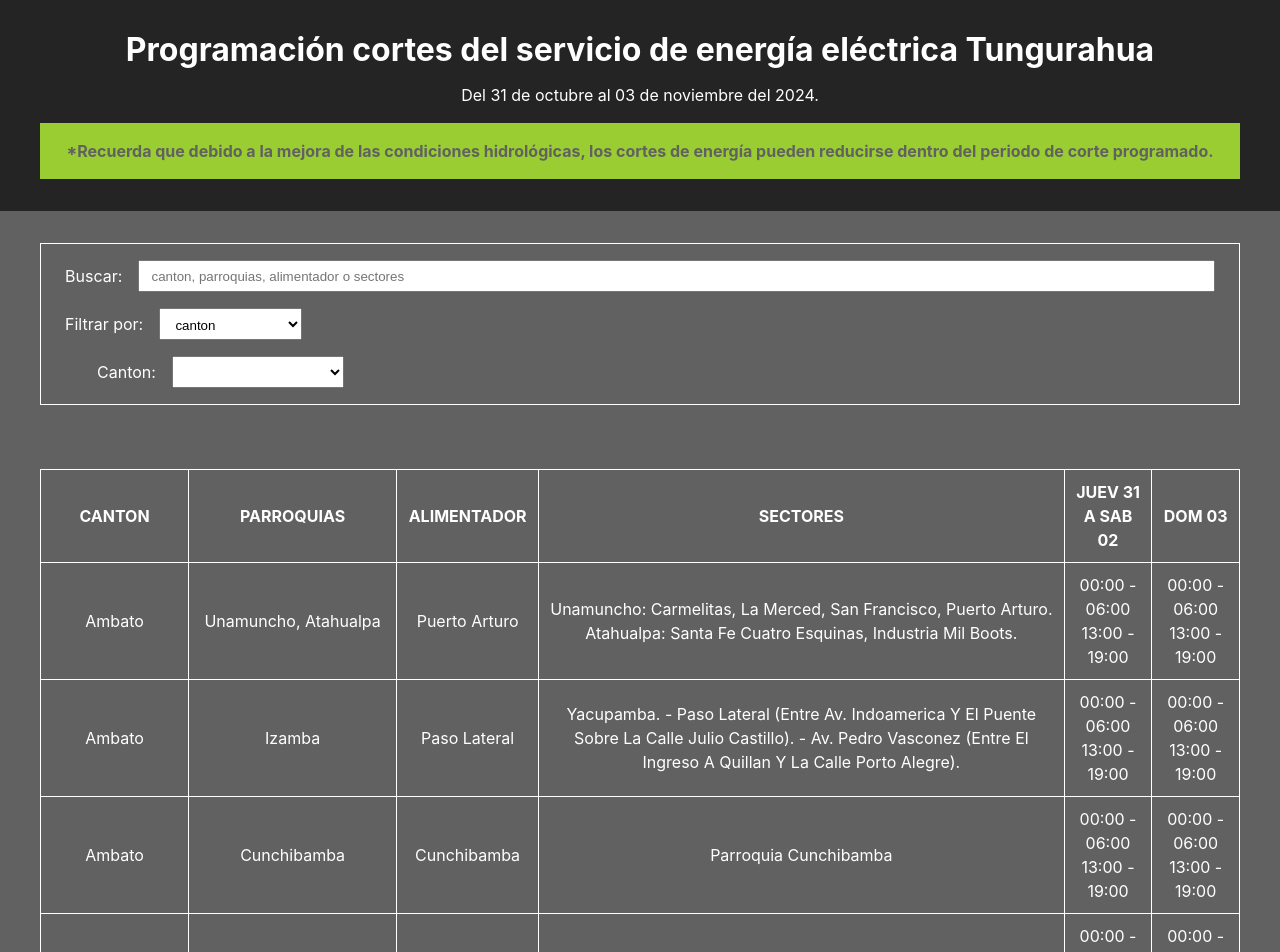
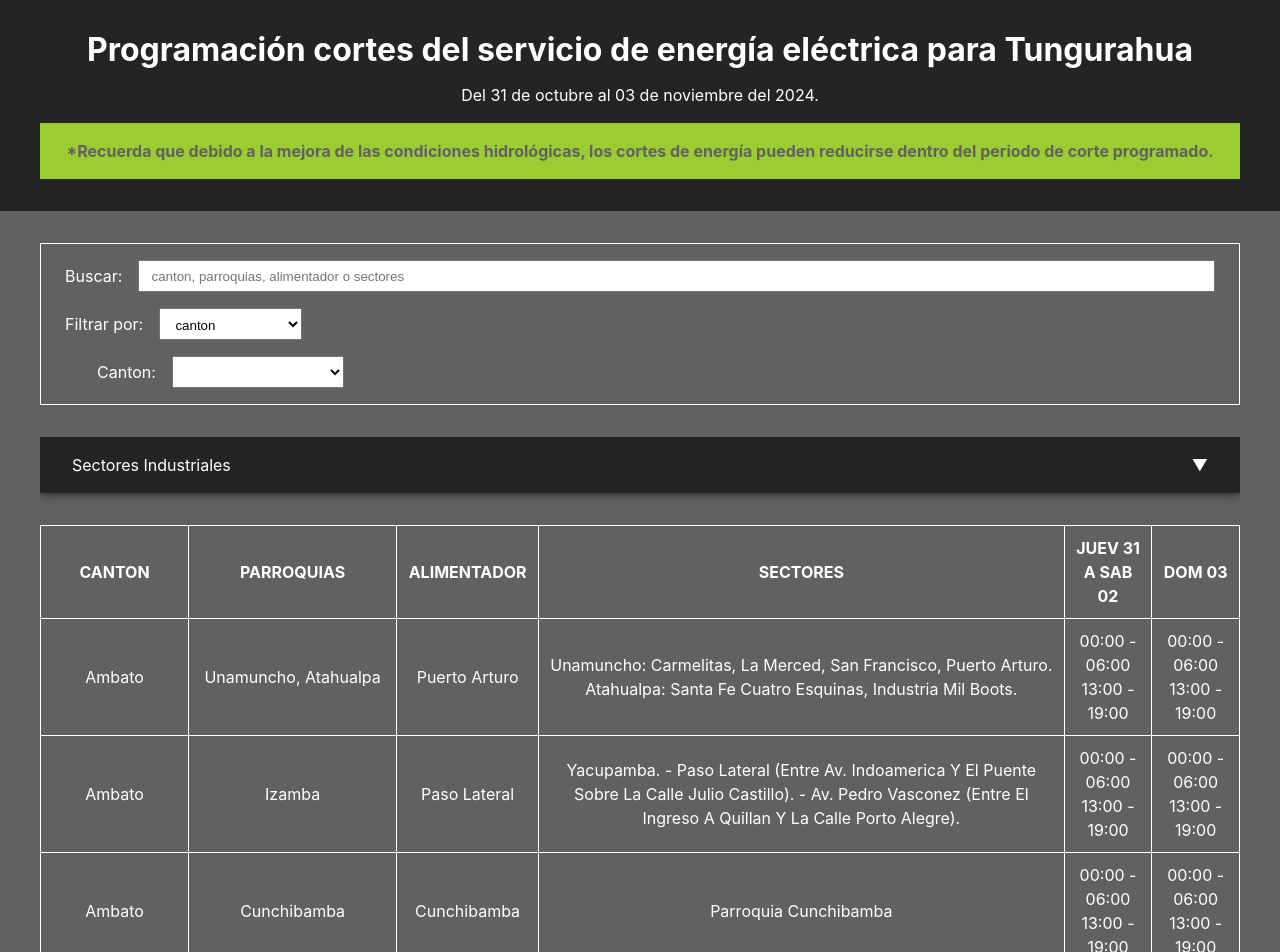
Before and after one commit to EstebanCarrilloG/info-cortes-tungurahua, a React (Vite) app: page / in a window 1280 px wide. Shown: the top 952 px of the page. Built offline with nearby package versions, Linux system fonts and the light colour scheme.

Commit message:
sectores industriales added

```diff
--- a/index.html
+++ b/index.html
@@ -9,7 +9,7 @@
     <meta name="viewport" content="width=device-width, initial-scale=1.0" />
     <meta name="google-site-verification" content="0o8KCUQM71sZrStzaRpNt3JM2S74FquwitCj9yVtnF8" />
     <title>
-      Programación cortes del servicio de energía eléctrica - Tungurahua
+      Programación cortes del servicio de energía eléctrica para Tungurahua
     </title>
   </head>
   <body>
--- a/src/App.css
+++ b/src/App.css
@@ -1,24 +1,23 @@
-.container{
+.container {
   max-width: 1200px;
   margin: 0 auto;
   width: 95%;
 }
 
-header{
+header {
   background-color: #242424;
   color: white;
 }
 
-.info{
+.info {
   background: yellowgreen;
   padding: 1rem 1.5rem;
   text-align: center;
   color: #616161;
   font-weight: bold;
-
 }
 
-.header-container{
+.header-container {
   padding: 2rem 0;
   text-align: center;
   display: flex;
@@ -26,16 +25,16 @@ header{
   gap: 1rem;
 }
 
-main{
+main {
   background-color: #616161;
   color: white;
   min-height: 100vh;
 }
 
-.main-container{
+.main-container {
   padding: 2rem 0;
 }
-.forms-section{
+.forms-section {
   display: flex;
   flex-direction: column;
   gap: 1rem;
@@ -44,40 +43,74 @@ main{
   padding: 1rem 1.5rem;
 }
 
-form{
+form {
   display: flex;
   gap: 1rem;
   align-items: center;
 }
-.search-form input, .options-form select, .data-filter-form select {
+.search-form input,
+.options-form select,
+.data-filter-form select {
   height: 2rem;
   padding: 0.5rem 0.7rem;
   width: 100%;
+}
+
+.options-form select,
+.data-filter-form select {
+  width: max-content;
+}
+
+.data-filter-form {
+  padding-left: 2rem;
+}
+.data-filter-form label {
+  text-transform: capitalize;
+}
+.table-container {
+  overflow-x: scroll;
+  text-transform: capitalize;
+  display: flex;
+  flex-direction: column;
+  gap: 2rem;
+}
+.industrias-container {
+  box-shadow: 0px 0px 10px 0px rgba(0, 0, 0, 0.75);
+}
+.industrias-header{
+  display: flex;
+  width: 100%;
+  background: #242424;
+  justify-content: space-between;
+  padding: 1rem 2rem;
+  cursor:pointer;
 
 }
 
-.options-form select, .data-filter-form select{
-  width: max-content;
+.industrias-table-container {
+  overflow: hidden;
 }
 
-.data-filter-form{
-  padding-left: 2rem;
+.industrias-table {
+  transform: translateY(-100%);
+  opacity: 0;
+  animation: slide-in 0.5s forwards ease;
 }
-.data-filter-form label{
-  text-transform: capitalize;
-}
-.table-container{
-  padding: 2rem 0;
-  overflow-x: scroll;
-  text-transform: capitalize;
+@keyframes slide-in {
+  to {
+    transform: translateY(0);
+    opacity: 1;
+  }
 }
 
-
-table, td, th {
+table,
+td,
+th {
   border: 1px solid;
 }
 
-td, th {
+td,
+th {
   padding: 10px;
   text-align: center;
 }
--- a/src/App.jsx
+++ b/src/App.jsx
@@ -1,6 +1,6 @@
 import { useState } from "react";
 import "./App.css";
-import thFilter from "./scripts/thFilter";
+import tableHeadersFilter from "./scripts/tableHeadersFilter";
 import dataFiltered from "./scripts/dataFiltered";
 import getAllData from "./scripts/getAllData";
 import optionsFilter from "./scripts/optionsFilter";
@@ -8,9 +8,9 @@ import searchFilter from "./scripts/searchFilter";
 
 function App() {
   const [data, setData] = useState(getAllData());
-  const thItems = thFilter();
-  const options = thFilter().filter((key) => key != "sectores");
+  const options = tableHeadersFilter().filter((key) => key != "sectores");
   const [option, setOption] = useState(options[0]);
+  const [isVisible, setIsVisible] = useState(false);
 
   const handleSearch = (e) => {
     e.preventDefault();
@@ -29,10 +29,10 @@ function App() {
       <header>
         <div className="header-container container">
           <h1>
-            Programación cortes del servicio de energía eléctrica Tungurahua
+            Programación cortes del servicio de energía eléctrica para
+            Tungurahua
           </h1>
-          <p>Del 31 de octubre al 03 de
-          noviembre del 2024.</p>
+          <p>Del 31 de octubre al 03 de noviembre del 2024.</p>
           <p className="info">
             *Recuerda que debido a la mejora de las condiciones hidrológicas,
             los cortes de energía pueden reducirse dentro del periodo de corte
@@ -48,7 +48,6 @@ function App() {
               <label htmlFor="search">Buscar: </label>
               <input
                 type="search"
-                name="CANTÓN"
                 id="search"
                 placeholder="canton, parroquias, alimentador o sectores"
                 onChange={(e) => handleSearch(e)}
@@ -90,10 +89,38 @@ function App() {
           </div>
 
           <div className="table-container">
+            <div className="industrias-container">
+              <p
+                className="industrias-header"
+                onClick={() => setIsVisible(!isVisible)}
+              >
+                Sectores industriales <span>{isVisible ? "▲" : "▼"}</span>
+              </p>
+              <div className={`industrias-table-container`}>
+                {isVisible && (
+                  <table className={`industrias-table`}>
+                    <thead>
+                      {tableHeadersFilter("industrias").map((item) => (
+                        <th>{item.toUpperCase()}</th>
+                      ))}
+                    </thead>
+                    <tbody>
+                      {getAllData("industrias")?.map((item) => (
+                        <tr>
+                          {tableHeadersFilter("industrias").map((key) => (
+                            <td>{item[key]}</td>
+                          ))}
+                        </tr>
+                      ))}
+                    </tbody>
+                  </table>
+                )}
+              </div>
+            </div>
             <table>
               <thead>
                 <tr>
-                  {thItems.map((item) => (
+                  {tableHeadersFilter().map((item) => (
                     <th>{item.toUpperCase()}</th>
                   ))}
                 </tr>
@@ -102,7 +129,7 @@ function App() {
               <tbody>
                 {data?.map((item) => (
                   <tr>
-                    {thItems.map((key) => (
+                    {tableHeadersFilter().map((key) => (
                       <td>{item[key]}</td>
                     ))}
                   </tr>
--- /dev/null
+++ b/src/data/data-industrias.json
@@ -0,0 +1,66 @@
+[
+  {
+    "table_data": [
+      {
+        "canton": "ambato",
+        "parroquias": "izamba",
+        "alimentador": "plasticaucho",
+        "sectores": "plasticaucho industrial (desconexion parcial)",
+        "juev 31": "00:00 - 24:00",
+        "vier 01": "00:00 - 24:00",
+        "sab 02": "00:00 - 24:00",
+        "dom 03": ""
+      },
+      {
+        "canton": "ambato",
+        "parroquias": "cunchibamba",
+        "alimentador": "fairis",
+        "sectores": "industria fairis",
+        "juev 31": "00:00 - 24:00",
+        "vier 01": "00:00 - 24:00",
+        "sab 02": "00:00 - 16:00",
+        "dom 03": ""
+      },
+      {
+        "canton": "ambato",
+        "parroquias": "izamba",
+        "alimentador": "pia 2",
+        "sectores": "parque industrial ambato 2",
+        "juev 31": "00:00 - 10:00",
+        "vier 01": "",
+        "sab 02": "",
+        "dom 03": ""
+      },
+      {
+        "canton": "ambato",
+        "parroquias": "izamba",
+        "alimentador": "pia 1",
+        "sectores": "parque industrial ambato pia 1",
+        "juev 31": "00:00 - 10:00",
+        "vier 01": "",
+        "sab 02": "",
+        "dom 03": ""
+      },
+      {
+        "canton": "ambato",
+        "parroquias": "santa rosa",
+        "alimentador": "industrial",
+        "sectores": "parque industrial santa rosa, sector casigana",
+        "juev 31": "00:00 - 10:00",
+        "vier 01": "",
+        "sab 02": "",
+        "dom 03": ""
+      },
+      {
+        "canton": "ambato",
+        "parroquias": "benitez",
+        "alimentador": "bioalimentar",
+        "sectores": "industrias",
+        "juev 31": "00:00 - 24:00",
+        "vier 01": "00:00 - 24:00",
+        "sab 02": "00:00 - 16:00",
+        "dom 03": ""
+      }
+    ]
+  }
+]
--- a/src/data/data.json
+++ b/src/data/data.json
@@ -326,7 +326,7 @@
         "parroquias": "rio verde, rio negro",
         "alimentador": "rio verde",
         "sectores": "agoyan, rio blanco. rio verde, san francisco, rio negro, el topo.",
-        "juev 31 a ssaabb 0 021": "06:00 - 12:00 18:00 - 24:00",
+        "juev 31 a sab 02": "06:00 - 12:00 18:00 - 24:00",
         "dom 03": "06:00 - 12:00 18:00 - 24:00"
       },
       {
@@ -334,7 +334,7 @@
         "parroquias": "huachi grande, santa rosa, tisaleo",
         "alimentador": "magdalena",
         "sectores": "huachi: la magdalena, san jose, la union, la victoria,santa marianita y la libertad; barrio el bosque",
-        "juev 31 a ssaabb 0 021": "08:00 - 14:00 19:00 - 24:00",
+        "juev 31 a sab 02": "08:00 - 14:00 19:00 - 24:00",
         "dom 03": "08:00 - 14:00 18:00 - 24:00"
       },
       {
@@ -342,7 +342,7 @@
         "parroquias": "totoras",
         "alimentador": "palahua",
         "sectores": "totoras: centro parroquial, palahua, santa rita, el mirador.",
-        "juev 31 a ssaabb 0 021": "08:00 - 14:00 19:00 - 24:00",
+        "juev 31 a sab 02": "08:00 - 14:00 19:00 - 24:00",
         "dom 03": "08:00 - 14:00 18:00 - 24:00"
       },
       {
@@ -350,7 +350,7 @@
         "parroquias": "pishilata",
         "alimentador": "san francisco",
         "sectores": "pishilata: av. bolivariana entre av. julio jaramilllo y calle pitagoras, calle carlos amable ortiz entre av. bolivariana y calle pedro echeverria, terremoto, santacruz, huachi san francisco, barrio la universal, av. real audiencia, entre segunda constituyente y av. platon, calle tarqui, consejo de la judicatura, calle sandro botticelli, antonio gaudi, walter gropius, constructora alvarado",
-        "juev 31 a ssaabb 0 021": "08:00 - 14:00 19:00 - 24:00",
+        "juev 31 a sab 02": "08:00 - 14:00 19:00 - 24:00",
         "dom 03": "08:00 - 14:00 18:00 - 24:00"
       },
       {
@@ -358,7 +358,7 @@
         "parroquias": "pasa, san fernando",
         "alimentador": "el tropezon",
         "sectores": "san vicente de tilulum, el tropezon, aguajan.",
-        "juev 31 a ssaabb 0 021": "08:00 - 14:00 19:00 - 24:00",
+        "juev 31 a sab 02": "08:00 - 14:00 19:00 - 24:00",
         "dom 03": "08:00 - 14:00 18:00 - 24:00"
       },
       {
@@ -366,7 +366,7 @@
         "parroquias": "la matriz",
         "alimentador": "12 de noviembre",
         "sectores": "hipolito vega entre 12 de noviembre y mera. 12 de noviembre entre castillo y martinez. juan b. vela entre montalvo y lalama. cevallos entre lalama y montalvo. sucre entre lalama y castillo. bolivar entre mera y lalama. lalama entre bolivar y cevallos. martinez entre rocafuerte e hipolito de vega. mera entre sucre e hipolito vega. montalvo entre bolivar y 12 de noviembre.",
-        "juev 31 a ssaabb 0 021": "00:00 - 06:00 12:00 - 18:00",
+        "juev 31 a sab 02": "00:00 - 06:00 12:00 - 18:00",
         "dom 03": "00:00 - 06:00 12:00 - 18:00"
       },
       {
@@ -374,7 +374,7 @@
         "parroquias": "la merced",
         "alimentador": "unidad nacional",
         "sectores": "sector comprendido entre las calles 12 de noviembre, abdon calderon, gonzalez suarez, colon y manuela cañizares.",
-        "juev 31 a ssaabb 0 021": "00:00 - 06:00 12:00 - 18:00",
+        "juev 31 a sab 02": "00:00 - 06:00 12:00 - 18:00",
         "dom 03": "00:00 - 06:00 12:00 - 18:00"
       },
       {
@@ -382,7 +382,7 @@
         "parroquias": "san francisco",
         "alimentador": "urbina",
         "sectores": "hipolito vega, 13 de abril, floreana ii, francisco flor, sucre, martinez, bolivar, mariano eguez, darquea y maldonado.",
-        "juev 31 a ssaabb 0 021": "00:00 - 06:00 12:00 - 18:00",
+        "juev 31 a sab 02": "00:00 - 06:00 12:00 - 18:00",
         "dom 03": "00:00 - 06:00 12:00 - 18:00"
       },
       {
@@ -390,7 +390,7 @@
         "parroquias": "la matriz, huachi loreto",
         "alimentador": "subterraneo",
         "sectores": "sector comprendido entre la av. 12 de noviembre, maldonado, primera imprenta y mariano eguez, cristobal colon, vargas torres y constantino fernandez.",
-        "juev 31 a ssaabb 0 021": "06:00 - 12:00 18:00 - 24:00",
+        "juev 31 a sab 02": "06:00 - 12:00 18:00 - 24:00",
         "dom 03": "06:00 - 12:00 18:00 - 24:00"
       },
       {
@@ -398,7 +398,7 @@
         "parroquias": "picaihua, totoras, salasaca, el rosario, chiquicha",
         "alimentador": "salasaca",
         "sectores": "picaihua: barrio inecel, 10 de agosto, tangaiche totoras: barrio la libertad. salasaca: centro parroquial, chilcapamba, manzanapamba, rumiñahui. el rosario y chiquicha",
-        "juev 31 a ssaabb 0 021": "06:00 - 12:00 18:00 - 24:00",
+        "juev 31 a sab 02": "06:00 - 12:00 18:00 - 24:00",
         "dom 03": "06:00 - 12:00 18:00 - 24:00"
       },
       {
@@ -406,7 +406,7 @@
         "parroquias": "la merced, la matriz",
         "alimentador": "perez de anda",
         "sectores": "sector comprendido entre las calles olmedo, francisco flor, maldonado, lizardo ruiz.",
-        "juev 31 a ssaabb 0 021": "06:00 - 12:00 18:00 - 24:00",
+        "juev 31 a sab 02": "06:00 - 12:00 18:00 - 24:00",
         "dom 03": "06:00 - 12:00 18:00 - 24:00"
       }
     ]
@@ -419,7 +419,7 @@
         "parroquias": "atahualpa, unamuncho, cunchibamba, augusto n. martinez, constantino fernandez, izamba",
         "alimentador": "camino real",
         "sectores": "atahualpa: barrio el belen. unamuncho: quebrada chivohuaico, camino real, san jose, cuerpo de bomberos, avipaz. martinez: calhua chico, calhua, el calvario, samanga bajo, importadora alvarado, santa cecilia. cunchibamba: pucarumi y la lindera. constantino fernandez: centro parroquial. izamba: carrocerias imce.",
-        "juev 31 a ssaabb 0 021": "00:00 - 06:00 12:00 - 18:00",
+        "juev 31 a sab 02": "00:00 - 06:00 12:00 - 18:00",
         "dom 03": "00:00 - 06:00 12:00 - 18:00"
       },
       {
@@ -427,7 +427,7 @@
         "parroquias": "garcia moreno",
         "alimentador": "el tambo",
         "sectores": "av. confraternidad, el tambo, el corte, la libertad. garcia moreno: centro parroquial, catimbo, sigualo, pamatug.",
-        "juev 31 a ssaabb 0 021": "00:00 - 06:00 12:00 - 18:00",
+        "juev 31 a sab 02": "00:00 - 06:00 12:00 - 18:00",
         "dom 03": "00:00 - 06:00 12:00 - 18:00"
       },
       {
@@ -435,7 +435,7 @@
         "parroquias": "pelileo grande",
         "alimentador": "la moya",
         "sectores": "pelileo grande, valle hermoso, inapi, artezon. yataqui, via pelileo- baños, chaupi.",
-        "juev 31 a ssaabb 0 021": "00:00 - 06:00 12:00 - 18:00",
+        "juev 31 a sab 02": "00:00 - 06:00 12:00 - 18:00",
         "dom 03": "00:00 - 06:00 12:00 - 18:00"
       },
       {
@@ -443,7 +443,7 @@
         "parroquias": "san andres, cunchibamba, panzaleo, presidente urbina, san jose de poalo.",
         "alimentador": "san andres",
         "sectores": "pillaro: san andres, presidente urbina, san jose de poalo. ambato: montalvo y loma grande de cunchibamba",
-        "juev 31 a ssaabb 0 021": "00:00 - 06:00 12:00 - 18:00",
+        "juev 31 a sab 02": "00:00 - 06:00 12:00 - 18:00",
         "dom 03": "00:00 - 06:00 12:00 - 18:00"
       },
       {
@@ -451,7 +451,7 @@
         "parroquias": "baquerizo moreno, emilio teran, los andes, pillaro y san miguelito",
         "alimentador": "san miguelito",
         "sectores": "pillaro: barrios: la primavera, la florida, jesus del gran poder, quinta niña maria, san vicente; av. abel vasco. patate: parroquia los andes y barrio el galpon",
-        "juev 31 a ssaabb 0 021": "00:00 - 06:00 12:00 - 18:00",
+        "juev 31 a sab 02": "00:00 - 06:00 12:00 - 18:00",
         "dom 03": "00:00 - 06:00 12:00 - 18:00"
       },
       {
@@ -459,7 +459,7 @@
         "parroquias": "marcos espinel",
         "alimentador": "marcos espinel",
         "sectores": "sectores: barrios: cochalo, tunguipamba, tasinteo, guanguibana, pampa mia, rocafuerte, el progreso, chacata el carmen, chacata san fernando, san juan, garcia moreno; av. carlos contreras, calle teran.",
-        "juev 31 a ssaabb 0 021": "00:00 - 06:00 12:00 - 18:00",
+        "juev 31 a sab 02": "00:00 - 06:00 12:00 - 18:00",
         "dom 03": "00:00 - 06:00 12:00 - 18:00"
       },
       {
@@ -467,7 +467,7 @@
         "parroquias": "benitez, quero, pelileo, salasaca",
         "alimentador": "benitez",
         "sectores": "san vicente, llimpe chico, llimpe grande, pueblo viejo, la union, shaushi bajo y barrio el recreo, el carmen, teligote, pintag, mazabacho, centro parroquial de benitez, huantugsumo, ladrillo, olmedo, y tambo central del canton pelileo.",
-        "juev 31 a ssaabb 0 021": "05:00 - 11:00 16:00 - 22:00",
+        "juev 31 a sab 02": "05:00 - 11:00 16:00 - 22:00",
         "dom 03": "05:00 - 11:00 16:00 - 22:00"
       },
       {
@@ -475,7 +475,7 @@
         "parroquias": "cevallos",
         "alimentador": "cevallos",
         "sectores": "cabecera cantonal del canton cevallos.",
-        "juev 31 a ssaabb 0 021": "05:00 - 11:00 16:00 - 22:00",
+        "juev 31 a sab 02": "05:00 - 11:00 16:00 - 22:00",
         "dom 03": "05:00 - 11:00 16:00 - 22:00"
       },
       {
@@ -483,7 +483,7 @@
         "parroquias": "pinguili, cevallos, mocha, quero, quinchcoto, rumipamba, san andres, yanayacu",
         "alimentador": "mocha",
         "sectores": "el porvenir, atillo, capulispamba, chilcapamba, parroquias: yanahurco y pinguili; quinchicoto centro, yanayacu, pilco, hipolongo, guangalo",
-        "juev 31 a ssaabb 0 021": "05:00 - 11:00 16:00 - 22:00",
+        "juev 31 a sab 02": "05:00 - 11:00 16:00 - 22:00",
         "dom 03": "05:00 - 11:00 16:00 - 22:00"
       }
     ]
@@ -564,100 +564,5 @@
         "dom 03": "02:00 - 08:00 17:00 - 23:00"
       }
     ]
-  },
-  {
-    "table_number": 7,
-    "table_data": [
-      {
-        "": null,
-        "canton": "canton",
-        "null": "dom 03",
-        "parroquias": "parroquias",
-        "alimentador": "alimentador",
-        "sectores industriales sectores": "",
-        "juev 31 a": "sab 01 ssaabb 0022",
-        "dom 03": ""
-      },
-      {
-        "": null,
-        "canton": null,
-        "null": null,
-        "parroquias": null,
-        "alimentador": null,
-        "sectores industriales sectores": null,
-        "juev 31 a": null,
-        "dom 03": null
-      },
-      {
-        "": null,
-        "canton": null,
-        "null": null,
-        "parroquias": null,
-        "alimentador": "",
-        "sectores industriales sectores": null,
-        "juev 31 a": null,
-        "dom 03": null
-      },
-      {
-        "": null,
-        "canton": null,
-        "null": "",
-        "parroquias": null,
-        "alimentador": "plasticaucho",
-        "sectores industriales sectores": null,
-        "juev 31 a": null,
-        "dom 03": null
-      },
-      {
-        "": null,
-        "canton": null,
-        "null": "",
-        "parroquias": null,
-        "alimentador": "fairis",
-        "sectores industriales sectores": null,
-        "juev 31 a": null,
-        "dom 03": null
-      },
-      {
-        "": null,
-        "canton": null,
-        "null": "",
-        "parroquias": null,
-        "alimentador": "pia 2",
-        "sectores industriales sectores": null,
-        "juev 31 a": null,
-        "dom 03": null
-      },
-      {
-        "": null,
-        "canton": null,
-        "null": "",
-        "parroquias": null,
-        "alimentador": "pia 1",
-        "sectores industriales sectores": null,
-        "juev 31 a": null,
-        "dom 03": null
-      },
-      {
-        "": null,
-        "canton": null,
-        "null": "",
-        "parroquias": null,
-        "alimentador": "industrial",
-        "sectores industriales sectores": null,
-        "juev 31 a": null,
-        "dom 03": null
-      },
-      {
-        "": null,
-        "canton": null,
-        "null": "",
-        "parroquias": null,
-        "alimentador": "bioalimentar",
-        "sectores industriales sectores": null,
-        "juev 31 a": null,
-        "dom 03": null
-      }
-    ]
   }
 ]
--- a/src/scripts/getAllData.js
+++ b/src/scripts/getAllData.js
@@ -1,11 +1,19 @@
 import data from "../data/data.json";
-export default function getAllData() {
+import dataIndustrias from "../data/data-industrias.json";
+export default function getAllData(industrias = "") {
   let allData = [];
-  data.map((e) => {
-    e.table_data.map((e) => {
+
+  if (industrias == "industrias") {
+    dataIndustrias[0].table_data.map((e) => {
       allData.push(e);
     });
-  });
+  }else{
+    data.map((e) => {
+      e.table_data.map((e) => {
+        allData.push(e);
+      });
+    });
+  }
 
   return allData;
 }
--- /dev/null
+++ b/src/scripts/tableHeadersFilter.js
@@ -0,0 +1,7 @@
+import data from "../data/data.json";
+import dataIndustrias from "../data/data-industrias.json";
+export default function tableHeadersFilter(industrias = "") {
+  return industrias == "industrias"
+    ? Object.keys(dataIndustrias[0].table_data[0])
+    : Object.keys(data[0].table_data[0]);
+}
--- a/src/scripts/thFilter.js
+++ /dev/null
@@ -1,6 +0,0 @@
-import data from "../data/data.json";
-export default function thFilter() {
-    let keys = Object.keys(data[0].table_data[0]);
-
-  return keys;
-}
```
